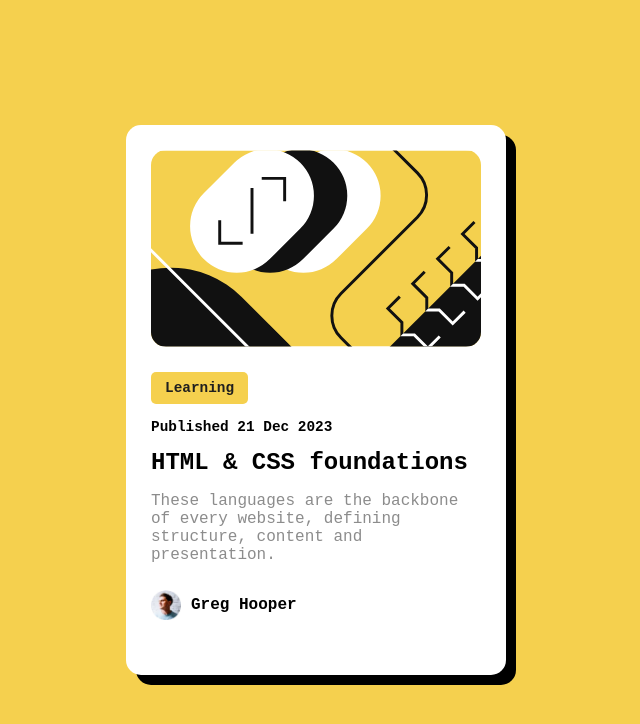
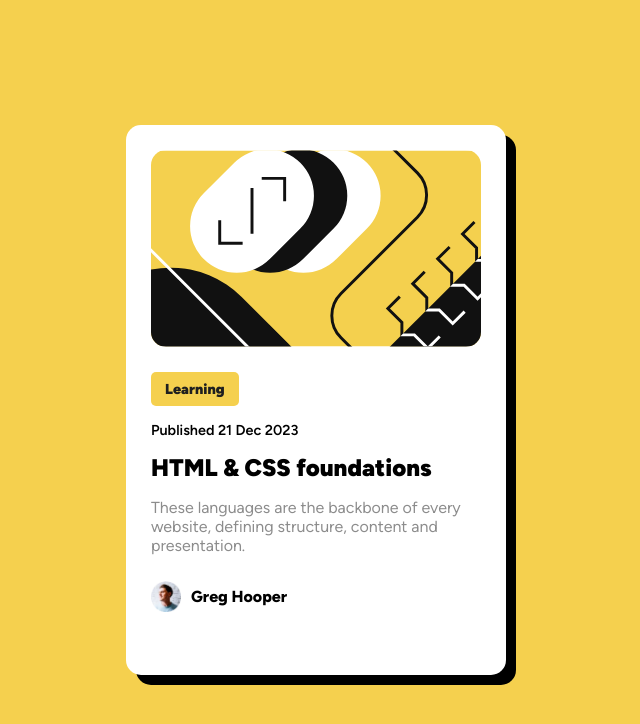
Before and after one commit to Sgattix/blog-preview-card, a plain HTML site: page index.html in a window 1280 px wide. Shown: the whole page, without its empty margins (324-964 px from the left). Drawn offline with Linux system fonts and the light colour scheme; the site is published under a folder, as on GitHub Pages, so addresses that start at the root find nothing.

Commit message:
#3 Fixing Fonts Link

```diff
--- a/style.css
+++ b/style.css
@@ -8,7 +8,7 @@
 
 @font-face {
   font-family: "Figtree";
-  src: url("/assets/fonts/Figtree-VariableFont_wght.ttf");
+  src: url("./assets/fonts/Figtree-VariableFont_wght.ttf");
 }
 
 html {
```
